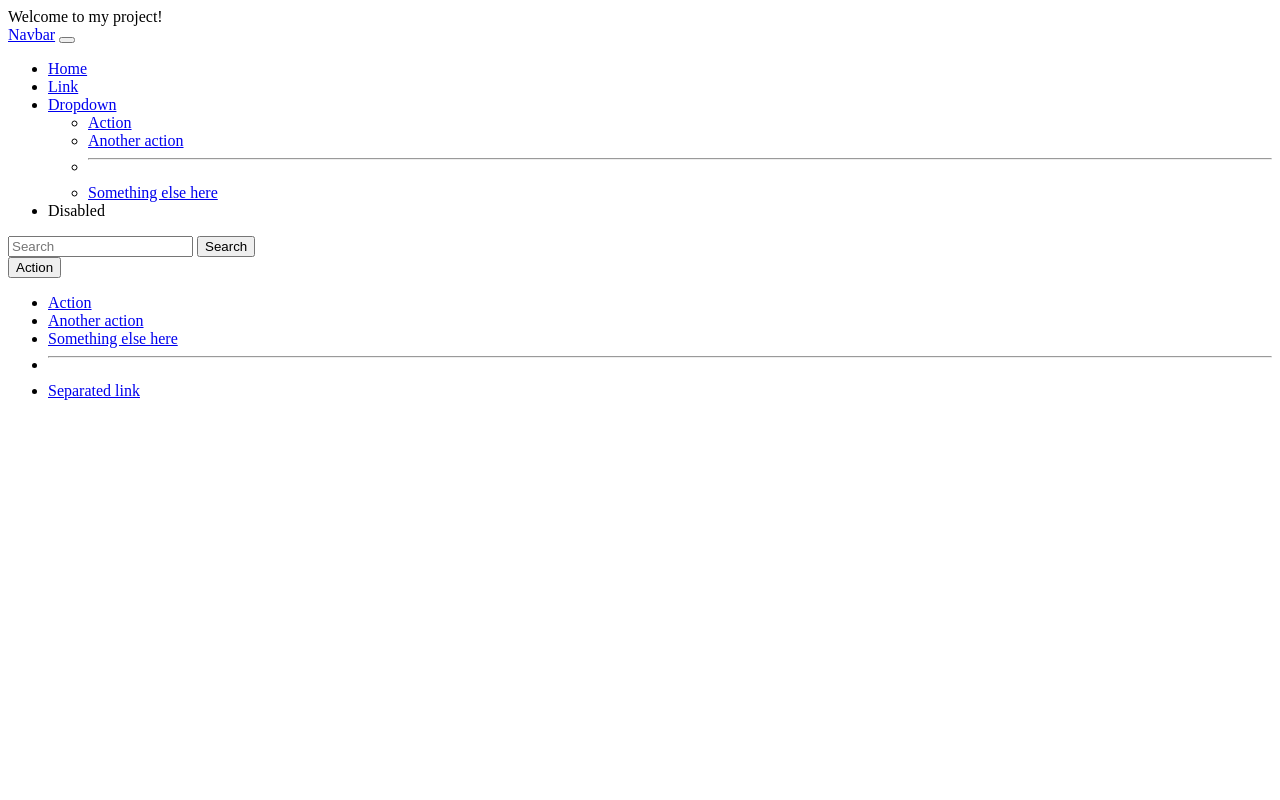
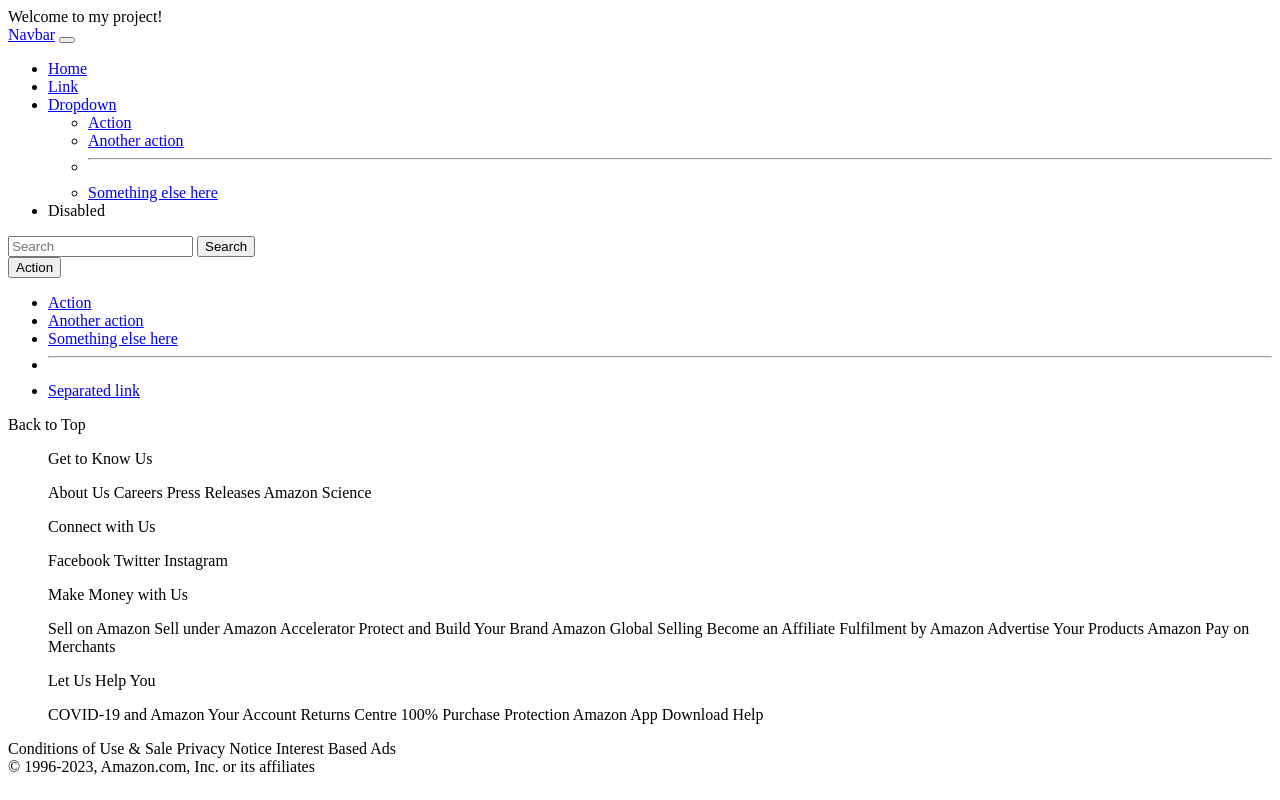
Before and after one commit to NevroHelios/ProjectX, a Flask app: page / in a window 1280 px wide. Run offline with Flask 3, Linux system fonts and the light colour scheme.

Commit message:
Update index.html

```diff
--- a/templates/index.html
+++ b/templates/index.html
@@ -57,5 +57,57 @@
     <li><a class="dropdown-item" href="#">Separated link</a></li>
   </ul>
 </div>
+    <footer>
+      <div class="foot-panel1">Back to Top</div>
+      <div class="foot-panel2">
+        <ul>
+          <p>Get to Know Us</p>
+          <a>About Us</a>
+          <a>Careers</a>
+          <a>Press Releases</a>
+          <a>Amazon Science</a>
+        </ul>
+        <ul>
+          <p>Connect with Us</p>
+          <a>Facebook</a>
+          <a>Twitter</a>
+          <a>Instagram</a>
+        </ul>
+        <ul>
+          <p>Make Money with Us</p>
+          <a>Sell on Amazon</a>
+          <a>Sell under Amazon Accelerator</a>
+          <a>Protect and Build Your Brand</a>
+          <a> Amazon Global Selling</a>
+          <a>Become an Affiliate</a>
+          <a> Fulfilment by Amazon</a>
+          <a>Advertise Your Products</a>
+          <a>Amazon Pay on Merchants</a>
+        </ul>
+        <ul>
+          <p>Let Us Help You</p>
+          <a> COVID-19 and Amazon</a>
+          <a>Your Account</a>
+          <a>Returns Centre</a>
+          <a>100% Purchase Protection</a>
+          <a>Amazon App Download</a>
+          <a>Help</a>
+        </ul>
+      </div>
+      <div class="foot-panel3">
+        <div class="logo"></div>
+      </div>
+      <div class="foot-panel4">
+        <div class="pages">
+          <a>Conditions of Use & Sale</a>
+          <a>Privacy Notice</a>
+          <a>Interest Based Ads</a>
+        </div>
+        <div class="copyright">
+          © 1996-2023, Amazon.com, Inc. or its affiliates
+        </div>
+      </div>
+    </footer>
+
 </body>
 </html>
```
